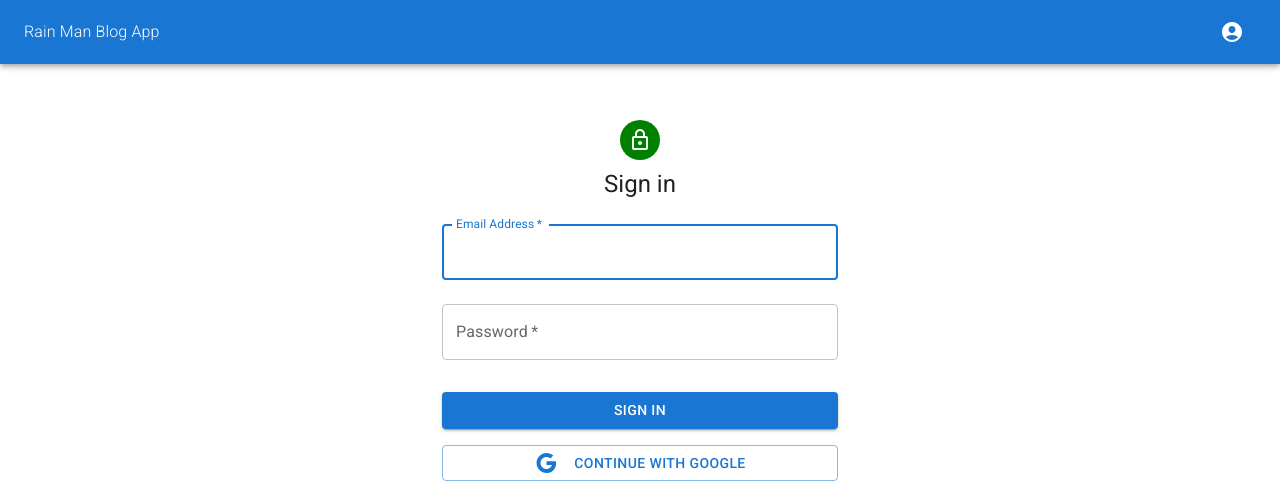
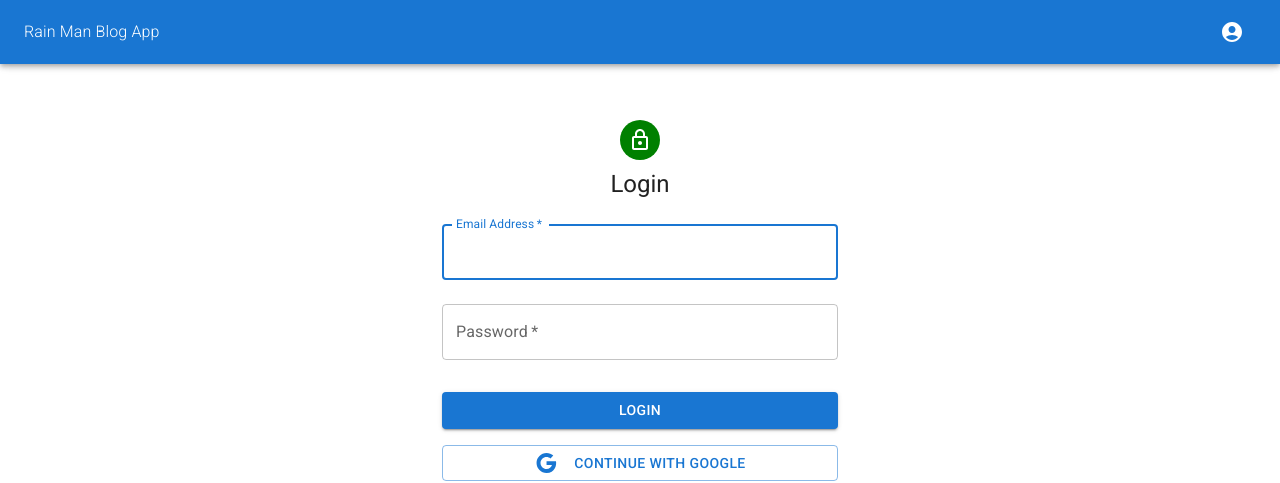
Before and after one commit to yasinyagmur/blog-app-firebase, a React (Create React App) app: page /login in a window 1280 px wide. Shown: the top 483 px of the page. Built offline with nearby package versions, Linux system fonts and the light colour scheme; no server answers.

Commit message:
login name

```diff
--- a/src/components/BlogCards.jsx
+++ b/src/components/BlogCards.jsx
@@ -56,7 +56,7 @@ export default function BlogCard() {
             component="img"
             image={loading}
             height="500"
-            alt="green iguana"
+            alt="loading"
             sx={{ margin: "auto", objectFit: "contain" }}
           />
         </Card>
--- a/src/pages/Login.jsx
+++ b/src/pages/Login.jsx
@@ -73,7 +73,7 @@ export default function Login() {
             <LockOutlinedIcon />
           </Avatar>
           <Typography component="h1" variant="h5">
-            Sign in
+            Login
           </Typography>
           <Box
             component="form"
@@ -109,7 +109,7 @@ export default function Login() {
               variant="contained"
               sx={{ mt: 3, mb: 2 }}
             >
-              Sign In
+              Login
             </Button>
             <Button
               variant="outlined"
```
